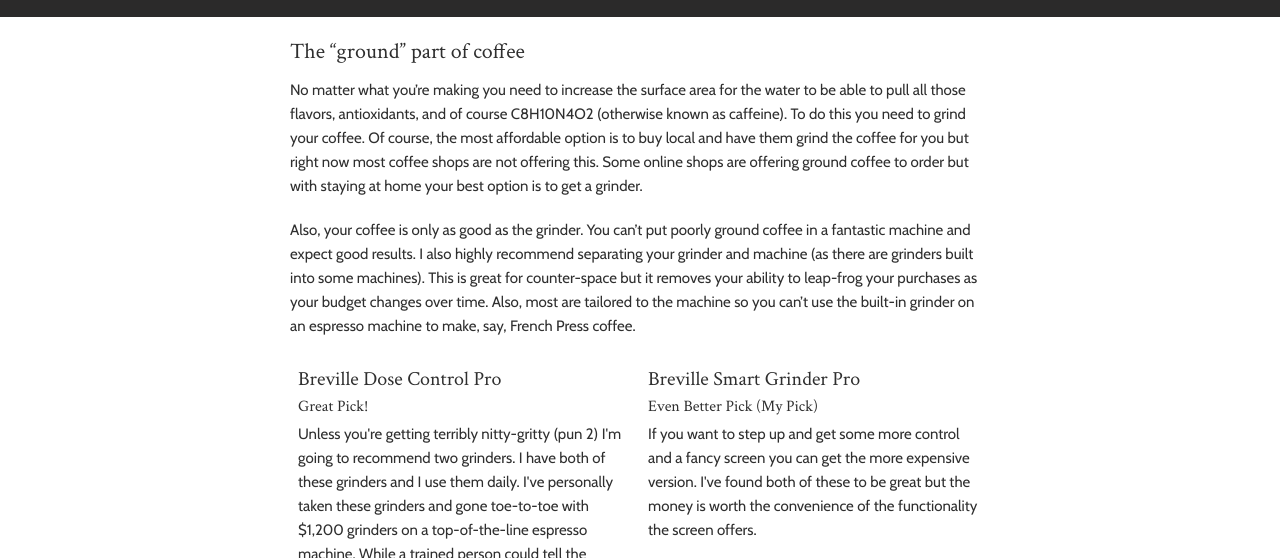
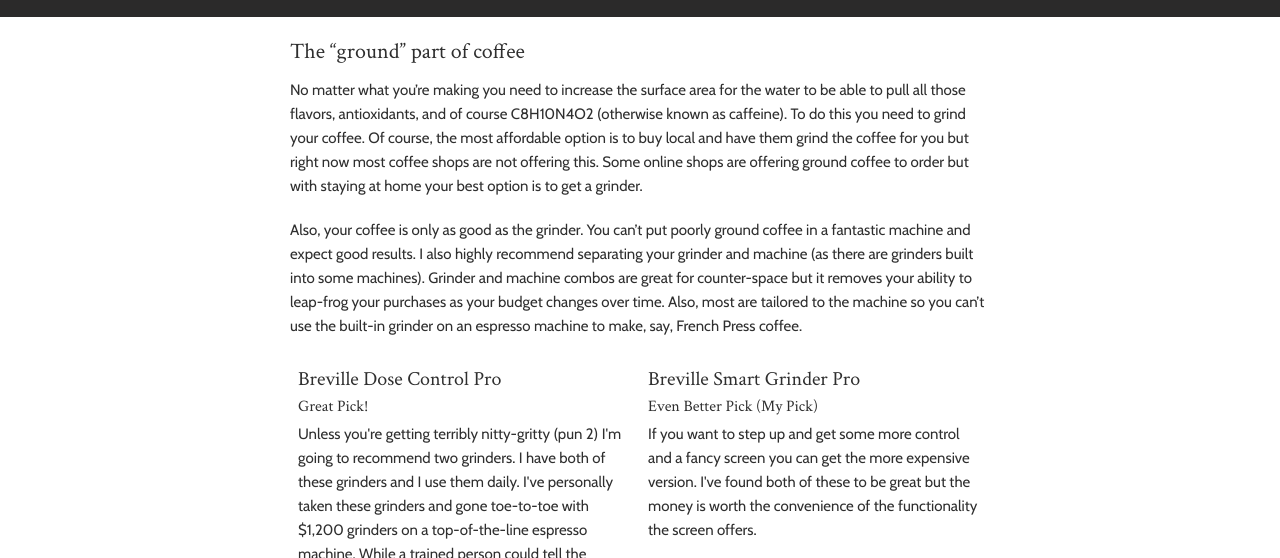
Before and after one commit to peterramsing/personal-site, a Jekyll site: the page built from _posts/2020-04-15-which-coffee-maker-to-buy.md, in a window 1280 px wide and 900 px high, scrolled down 2185 px, cut to the strip 39-597 px from the top of the window. Built offline with Jekyll 4.4.1, drawn with Linux system fonts in a browser that asks for light colours; nearby versions of some CDN libraries.

Commit message:
Clarifies copy

```diff
--- a/_posts/2020-04-15-which-coffee-maker-to-buy.md
+++ b/_posts/2020-04-15-which-coffee-maker-to-buy.md
@@ -60,7 +60,7 @@
 ## The "ground" part of coffee
 No matter what you're making you need to increase the surface area for the water to be able to pull all those flavors, antioxidants, and of course C8H10N4O2 (otherwise known as caffeine). To do this you need to grind your coffee. Of course, the most affordable option is to buy local and have them grind the coffee for you but right now most coffee shops are not offering this. Some online shops are offering ground coffee to order but with staying at home your best option is to get a grinder.
 
-Also, your coffee is only as good as the grinder. You can't put poorly ground coffee in a fantastic machine and expect good results. I also highly recommend separating your grinder and machine (as there are grinders built into some machines). This is great for counter-space but it removes your ability to leap-frog your purchases as your budget changes over time. Also, most are tailored to the machine so you can't use the built-in grinder on an espresso machine to make, say, French Press coffee.
+Also, your coffee is only as good as the grinder. You can't put poorly ground coffee in a fantastic machine and expect good results. I also highly recommend separating your grinder and machine (as there are grinders built into some machines). Grinder and machine combos are great for counter-space but it removes your ability to leap-frog your purchases as your budget changes over time. Also, most are tailored to the machine so you can't use the built-in grinder on an espresso machine to make, say, French Press coffee.
 
 
 <div class="u-columns-up">
```
